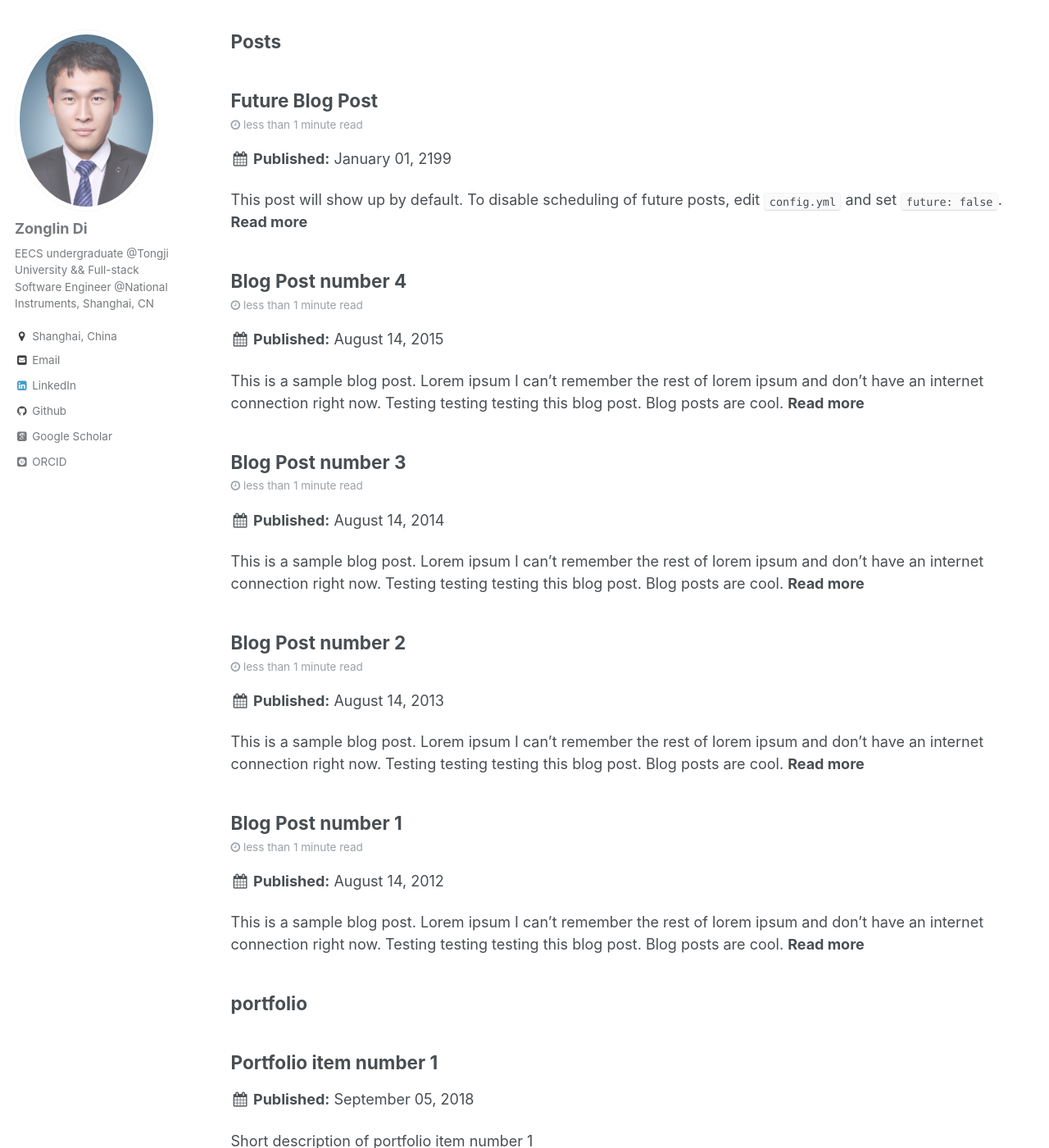
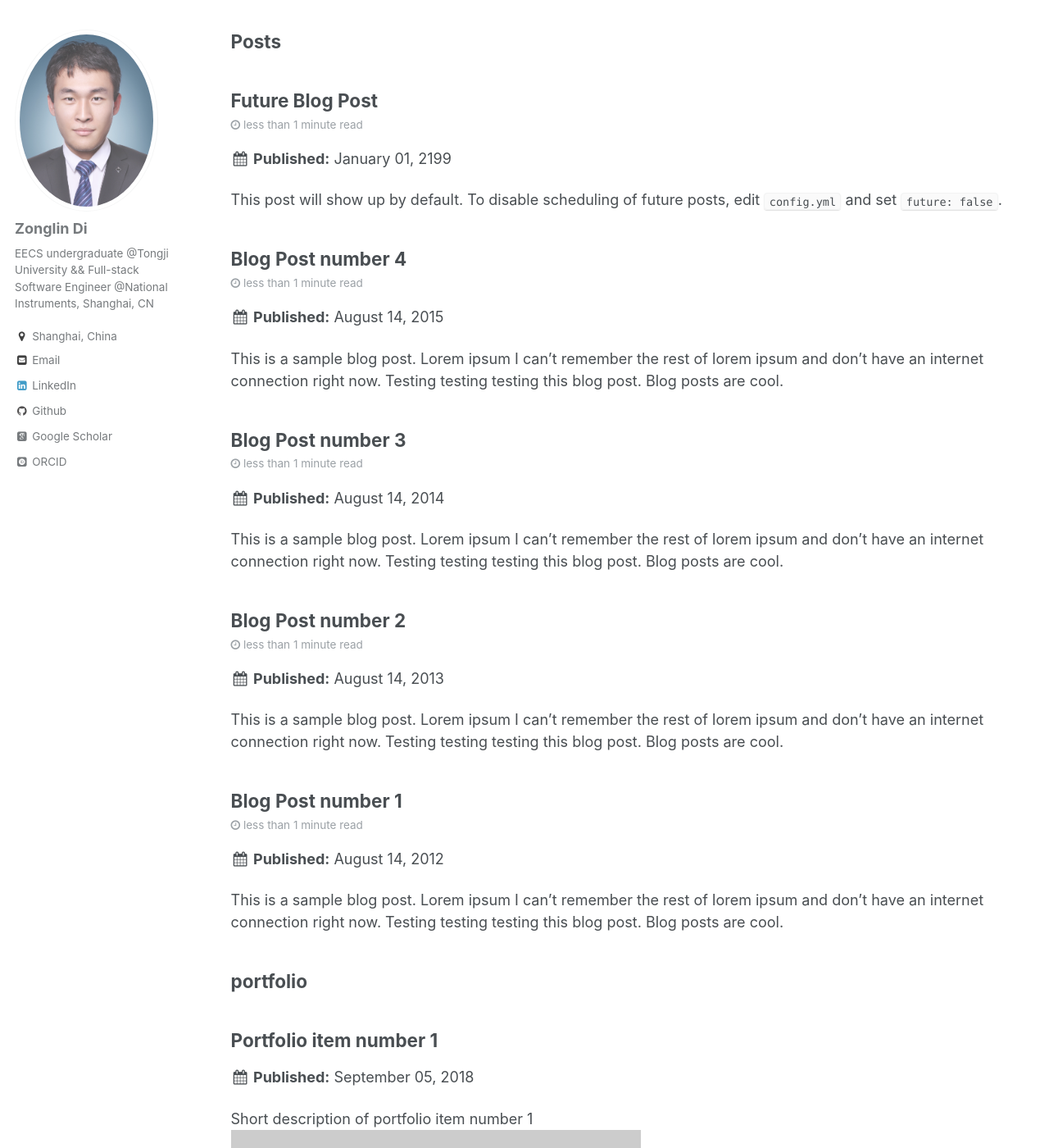
Before and after one commit to ElegantLin/elegantlin.github.io, a Jekyll site: the page built from _pages/sitemap.md, in a window 1280 px wide and 1400 px high, scrolled down 1828 px. Shown: the whole window at 82% size. Built offline with Jekyll 4.4.1, drawn with Linux system fonts in a browser that asks for light colours; some web fonts are replaced; some of the changed text lies outside the part shown.

Commit message:
disable read more

```diff
--- a/_config.yml
+++ b/_config.yml
@@ -18,7 +18,7 @@
 breadcrumbs              : false # true, false (default)
 words_per_minute         : 160
 future                   : true
-read_more                : "enabled" # if enabled, adds "Read more" links to excerpts
+read_more                : "disable" # if enabled, adds "Read more" links to excerpts
 comments:
   provider               : # false (default), "disqus", "discourse", "facebook", "google-plus", "staticman", "custom"
   disqus:
```
